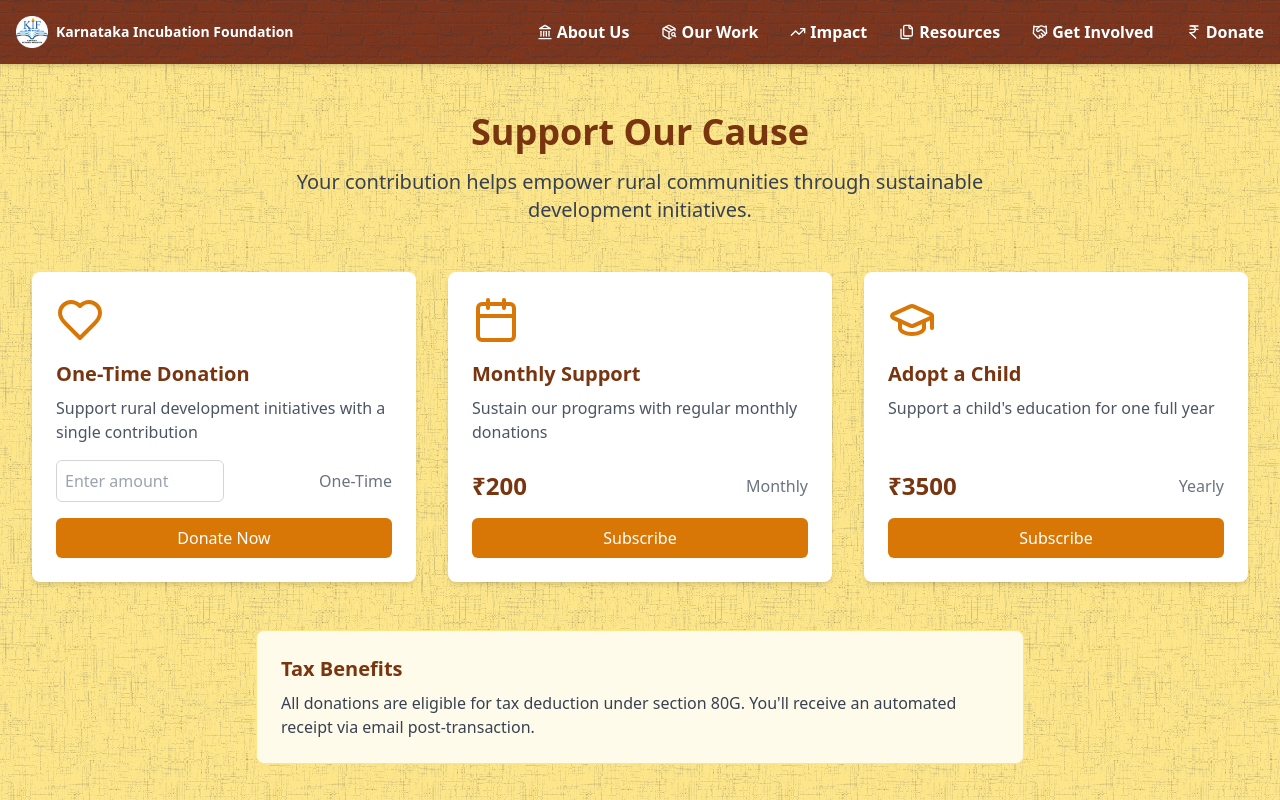
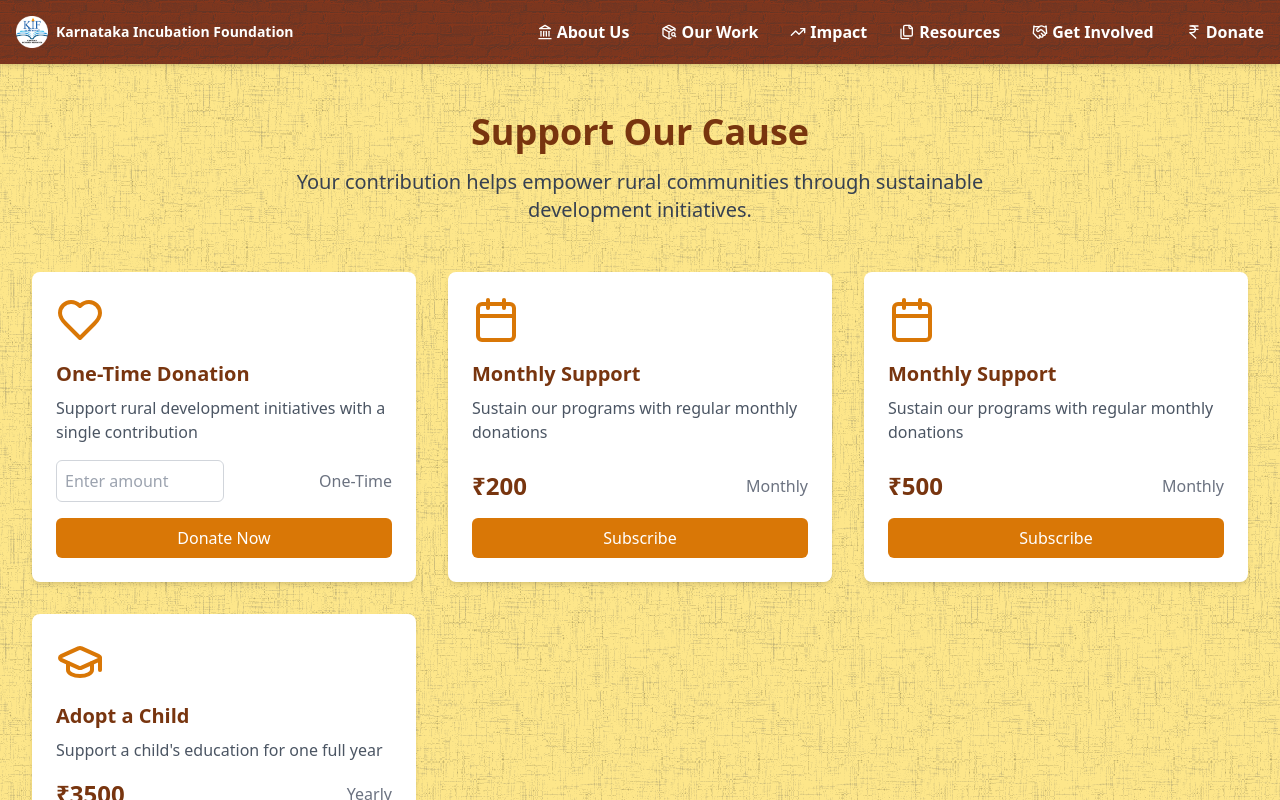
Before and after one commit to adityspecial/new-village, a React (Vite) app in the folder project/: page /donate in a window 1280 px wide. Shown: the top 800 px of the page. Built offline with nearby package versions, Linux system fonts and the light colour scheme.

Commit message:
Update Donate.tsx

```diff
--- a/project/src/pages/Donate.tsx
+++ b/project/src/pages/Donate.tsx
@@ -176,6 +176,20 @@ const Donate: React.FC = () => {
         planId: 'plan_QS2gghK7JzEJ71',
       }),
     },
+     {
+      icon: Calendar,
+      title: 'Monthly Support',
+      description: 'Sustain our programs with regular monthly donations',
+      amount: 500,
+      frequency: 'Monthly',
+      planId: 'plan_QS2ir7wm18GQcC',
+      onDonate: () => handleDonateClick({
+        title: 'Monthly Support',
+        amount: 200,
+        frequency: 'Monthly',
+        planId: 'plan_QS2gghK7JzEJ71',
+      }),
+    },
     {
       icon: GraduationCap,
       title: 'Adopt a Child',
```
